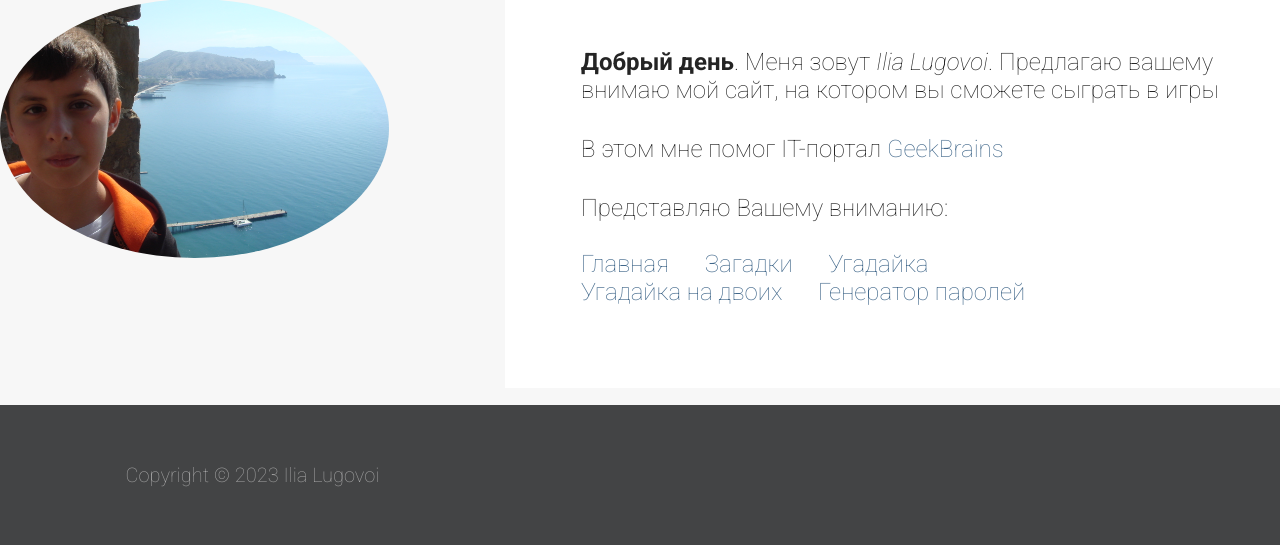
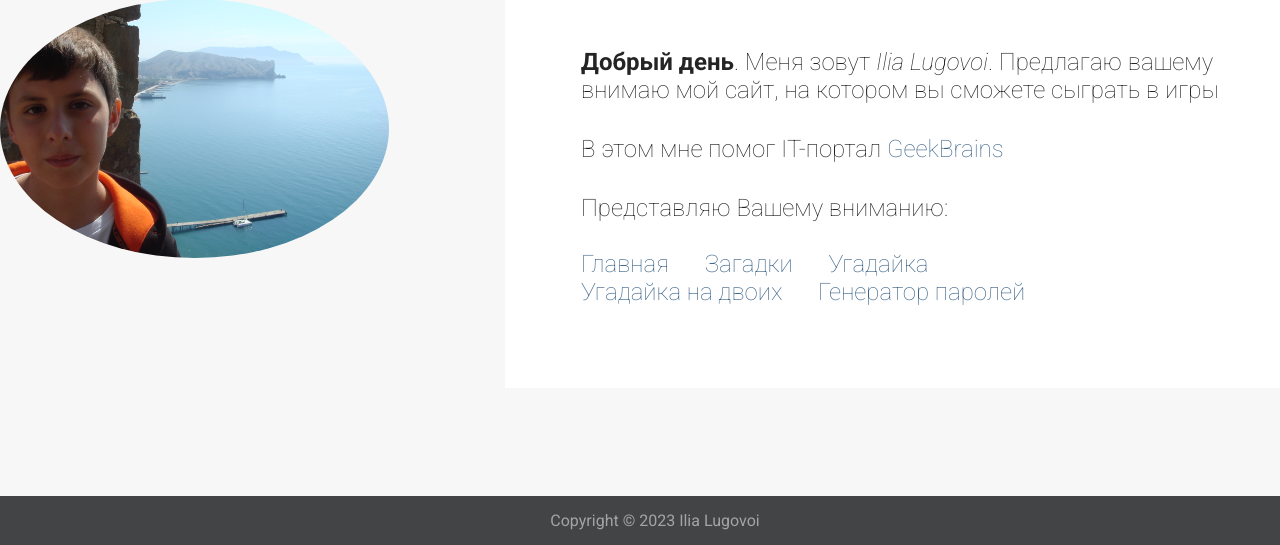
Before and after one commit to Ilia-Lugovoi/basic_JS, a PHP site: page /index.php in a window 1280 px wide. Shown: the part 255-800 px from the top of the page. Run offline with PHP 8.4, Linux system fonts and the light colour scheme.

Commit message:
footer gpt

```diff
--- a/my_first_site/site/index.php
+++ b/my_first_site/site/index.php
@@ -2,7 +2,7 @@
 <html>
 <head>
 	<meta charset="utf-8">
-	<meta name="viewport" content="width=device-width, initial-scale=1">
+	<meta name="viewport" content="width=device-width, initial-scale=1.0">
 	<title>Личный сайт студента GeekBrains</title>
 	<link rel="stylesheet" href="style.css">
 </head>
--- a/my_first_site/site/style.css
+++ b/my_first_site/site/style.css
@@ -158,13 +158,19 @@ body {
 
 .footer { /* # == id */
     background-color: #434445;
+    position: fixed;
+    left: 0;
+    bottom: 0;
     width: 100%;
-    height: 140px;
     text-align: center;
     color: #a4a4a4;
-    font-size: 20px;
-    font-weight: 100;
-    line-height: 140px;
+    padding: 15px;
+}
+
+@media (max-width: 600px) {
+    .footer {
+      position: static;
+    }
 }
 
 .footer a {
```
